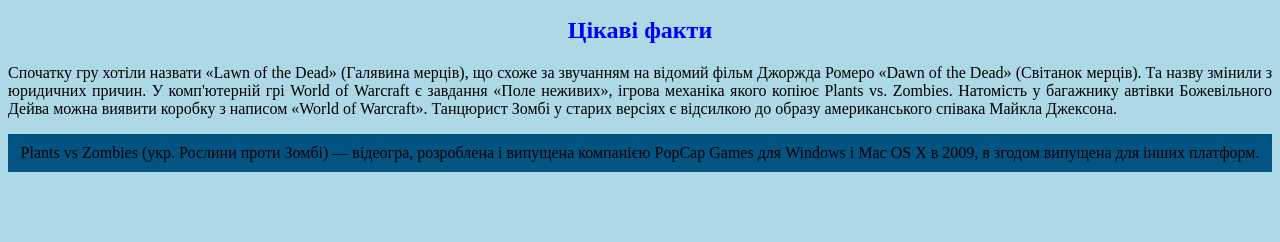
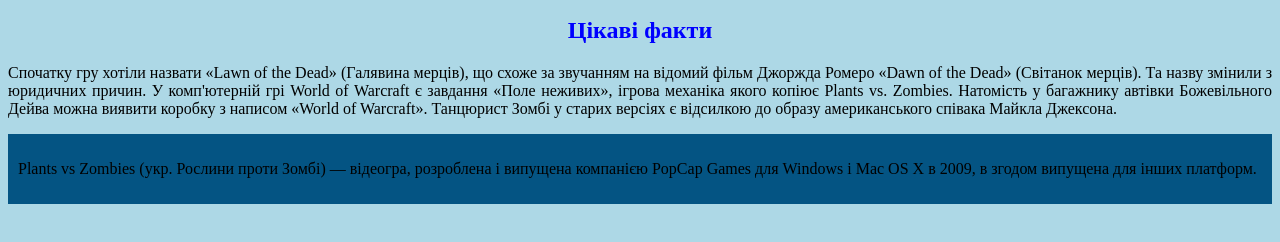
Before and after one commit to Antonio-Geredzio-3546/Project, a plain HTML site: page index.html in a window 1280 px wide. Shown: the part 516-758 px from the top of the page. Drawn offline with Linux system fonts and the light colour scheme.

Commit message:
Update index.html

```diff
--- a/index.html
+++ b/index.html
@@ -34,7 +34,7 @@
 
 
     <footer>
-Plants vs Zombies (укр. Рослини проти Зомбі) — відеогра, розроблена і випущена компанією PopCap Games для Windows і Mac OS X в 2009, в згодом випущена для інших платформ.
+<p>Plants vs Zombies (укр. Рослини проти Зомбі) — відеогра, розроблена і випущена компанією PopCap Games для Windows і Mac OS X в 2009, в згодом випущена для інших платформ.</p>
     </footer>
 
     </body>
```
